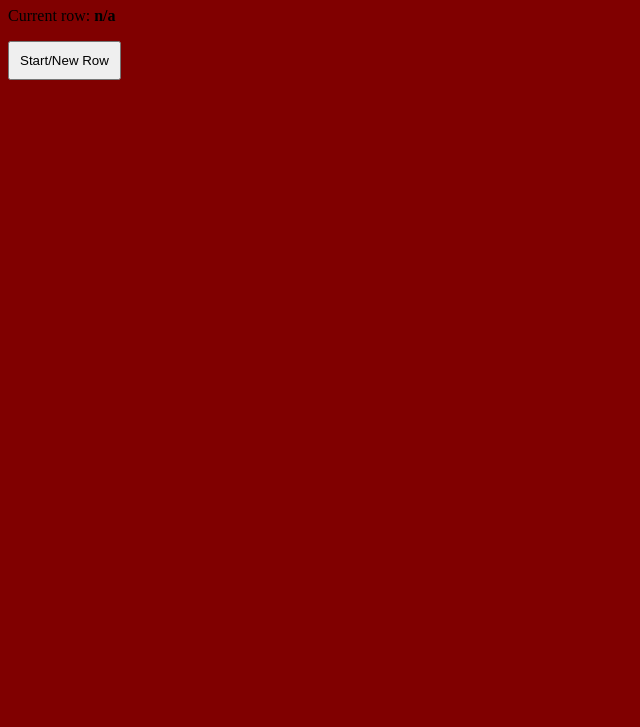
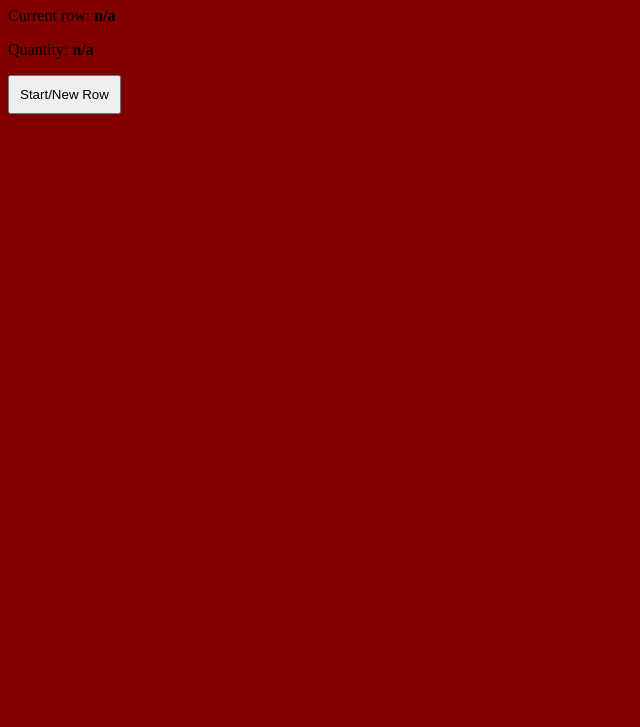
Before and after one commit to a1v0/duplicate-image-finder, a website: page src/index.html in a window 1280 px wide. Shown: the part 73-800 px from the top of the page, without its empty margins (0-640 px from the left). Drawn offline with Linux system fonts and the light colour scheme.

Commit message:
Display quantity of photos

```diff
--- a/src/index.html
+++ b/src/index.html
@@ -18,7 +18,8 @@
             padding: 10px;
         }
 
-        #current-row {
+        #current-row,
+        #quantity {
             font-weight: bold;
         }
     </style>
@@ -27,6 +28,7 @@
 <body>
     <h1>iCloud Duplicate Finder</h1>
     <p>Current row: <span id="current-row">n/a</span></p>
+    <p>Quantity: <span id="quantity">n/a</span></p>
     <button onclick="displayImages()">Start/New Row</button>
     <main id="image-section"></main>
 
@@ -175,12 +177,14 @@ IMG_5766(1).MOV,IMG_5766.MOV`;
 
         const rowCounter = document.getElementById("current-row");
         const imageSection = document.getElementById("image-section");
+        const quantity = document.getElementById("quantity");
 
         function displayImages() {
             rowCounter.innerText = rowIndex;
             imageSection.innerHTML = "";
 
             const fileNames = csvRows[rowIndex].split(",");
+            quantity.innerText = fileNames.length;
             fileNames.forEach((fileName) => {
                 const header = document.createElement("h2");
                 header.innerText = fileName;
```
